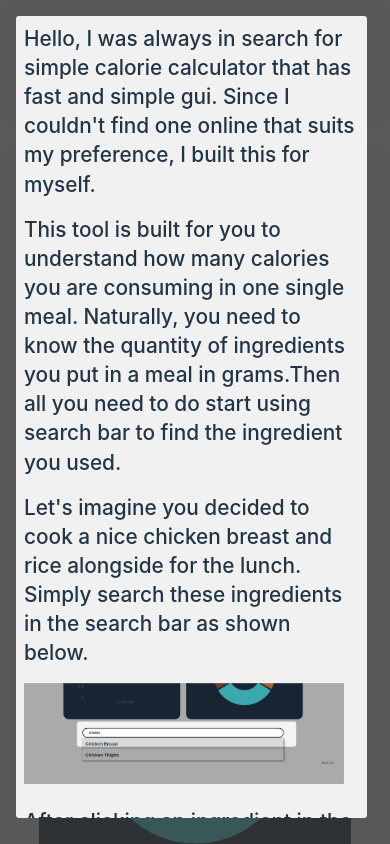
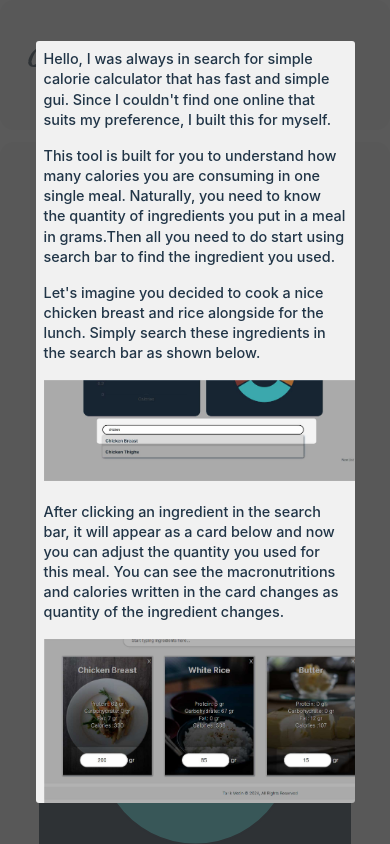
Before and after one commit to tarikmetin/Nutricount, a React (Vite) app: page / in a window 390 px wide. Both pictures are taken after a click on the link "How To Use". Shown: the top 844 px of the page. Built offline with nearby package versions, Linux system fonts and the light colour scheme.

Commit message:
screen-fix

```diff
--- a/src/index.css
+++ b/src/index.css
@@ -83,13 +83,17 @@ body {
 
 .modal-content {
   position: absolute;
-  transform: translate(35%, 5%);
+
   line-height: 1.4;
   background: #f1f1f1;
   padding: 14px 28px;
   border-radius: 3px;
   max-width: 1150px;
-  max-height: 90vh;
+  min-height: 90vh;
+
+  left: calc((100vw - 1150px) / 2);
+  top: 3vh;
+  bottom: 3vh;
 
   display: flex;
   flex-direction: column;
@@ -111,10 +115,13 @@ body {
 @media (max-width: 1250px) {
   .modal-content {
     margin: 1rem;
-    transform: translate(0, 0);
     max-width: 90vw;
-    max-height: 95vh;
+    min-height: 90vh;
     padding: 0.5rem;
+
+    left: 5vw;
+    right: 5vw;
+    font-size: 0.9rem;
   }
 
   .modal-content .img-container {
```
